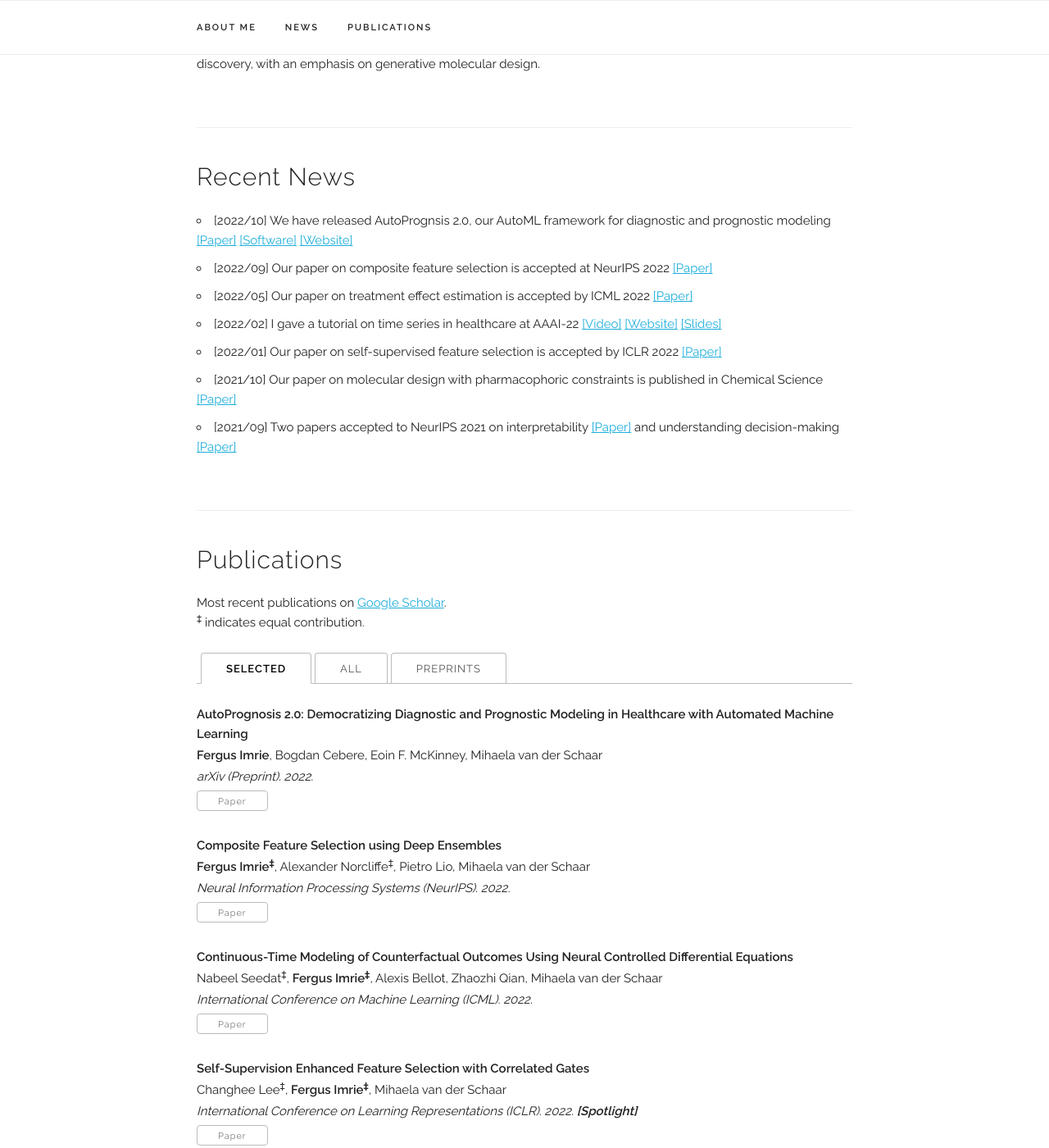
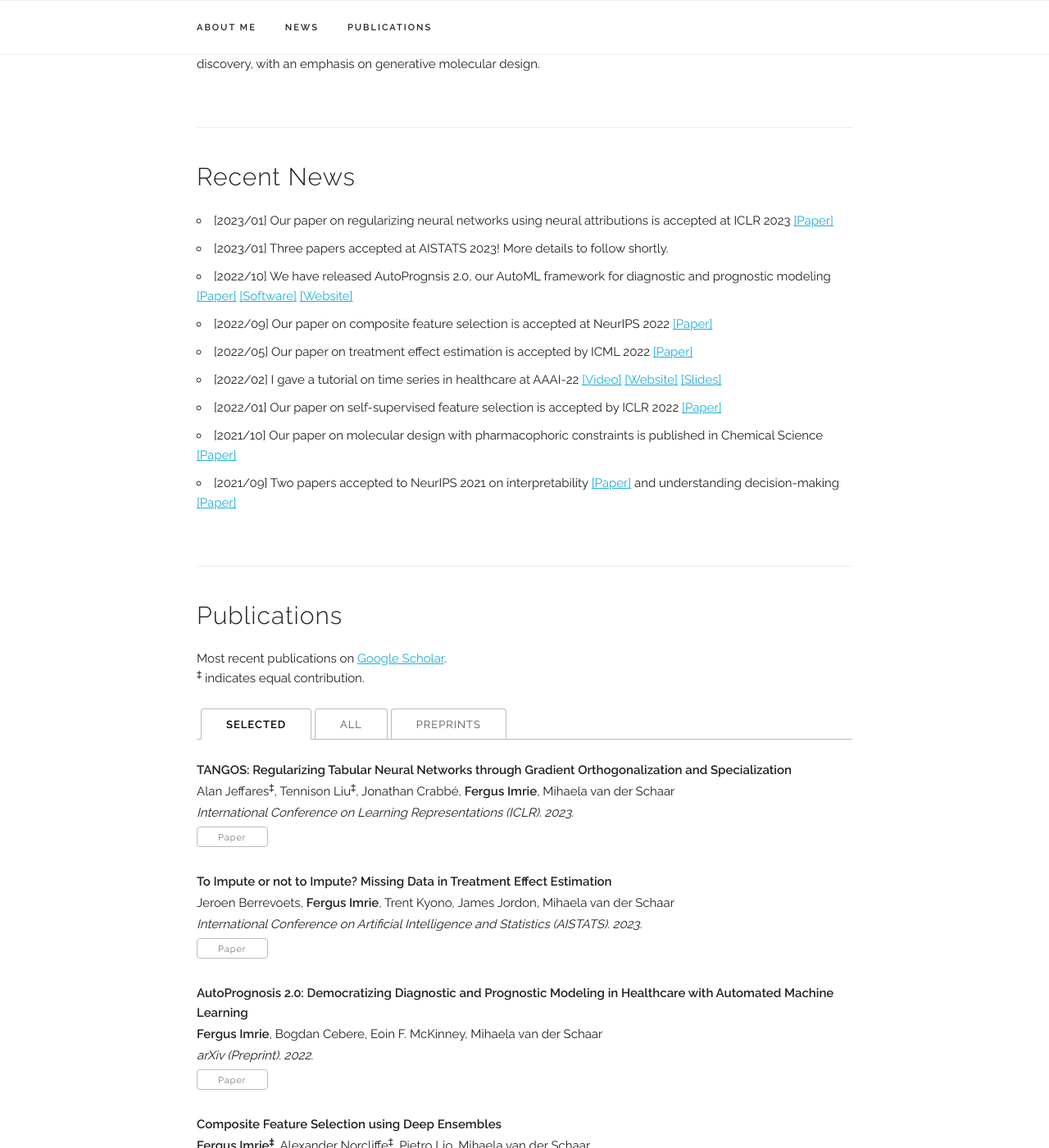
Before and after one commit to fimrie/fimrie.github.io, a Jekyll site: the page built from index.html, in a window 1280 px wide and 1400 px high, scrolled down 598 px. Shown: the whole window at 82% size. Built offline with Jekyll 4.4.1, drawn with Linux system fonts in a browser that asks for light colours; some web fonts are replaced.

Commit message:
update news and publications

```diff
--- a/_data/publications.yaml
+++ b/_data/publications.yaml
@@ -1,4 +1,18 @@
 papers:
+  - title: "TANGOS: Regularizing Tabular Neural Networks through Gradient Orthogonalization and Specialization"
+    authors: "Alan Jeffares<sup>‡</sup>, Tennison Liu<sup>‡</sup>, Jonathan Crabbé, <b>Fergus Imrie</b>, Mihaela van der Schaar"
+    venue: "International Conference on Learning Representations (ICLR). 2023."
+    paper_pdf: "https://openreview.net/pdf?id=n6H86gW8u0d"
+    selected: y
+    preprint: n
+
+  - title: "To Impute or not to Impute? Missing Data in Treatment Effect Estimation"
+    authors: "Jeroen Berrevoets, <b>Fergus Imrie</b>, Trent Kyono, James Jordon, Mihaela van der Schaar"
+    venue: "International Conference on Artificial Intelligence and Statistics (AISTATS). 2023."
+    paper_pdf: "https://arxiv.org/abs/2202.02096"
+    selected: y
+    preprint: n
+
   - title: "AutoPrognosis 2.0: Democratizing Diagnostic and Prognostic Modeling in Healthcare with Automated Machine Learning"
     authors: "<b>Fergus Imrie</b>, Bogdan Cebere, Eoin F. McKinney, Mihaela van der Schaar"
     venue: "arXiv (Preprint). 2022."
@@ -31,13 +45,6 @@ papers:
     venue: "International Conference on Machine Learning (ICML). 2022."
     paper_pdf: "https://proceedings.mlr.press/v162/seedat22b.html"
     selected: y
-
-  - title: "To Impute or not to Impute? Missing Data in Treatment Effect Estimation"
-    authors: "Jeroen Berrevoets, <b>Fergus Imrie</b>, Trent Kyono, James Jordon, Mihaela van der Schaar"
-    venue: "arXiv (Preprint). 2022."
-    paper_pdf: "https://arxiv.org/abs/2202.02096"
-    selected: n
-    preprint: y
 
   - title: "Incorporating Target-Specific Pharmacophoric Information into Deep Generative Models for Fragment Elaboration"
     authors: "Thomas E Hadfield, <b>Fergus Imrie</b>, Andy Merritt, Kristian Birchall, Charlotte M Deane"
--- a/index.html
+++ b/index.html
@@ -22,6 +22,8 @@ title: Home
 <div class="docs-section" id="news">
   <h4>Recent News</h4>
   <ul>
+    <li>[2023/01] Our paper on regularizing neural networks using neural attributions is accepted at ICLR 2023 <a href="https://openreview.net/pdf?id=n6H86gW8u0d">[Paper]</a></li>
+    <li>[2023/01] Three papers accepted at AISTATS 2023! More details to follow shortly.</li>
     <li>[2022/10] We have released AutoPrognsis 2.0, our AutoML framework for diagnostic and prognostic modeling <a href="https://arxiv.org/abs/2210.12090">[Paper]</a> <a href="https://github.com/vanderschaarlab/AutoPrognosis">[Software]</a> <a href="https://www.autoprognosis.vanderschaar-lab.com/">[Website]</a></li>
     <li>[2022/09] Our paper on composite feature selection is accepted at NeurIPS 2022 <a href="https://openreview.net/forum?id=-9PV7GKwYpM">[Paper]</a></li>
     <li>[2022/05] Our paper on treatment effect estimation is accepted by ICML 2022 <a href="https://proceedings.mlr.press/v162/seedat22b.html">[Paper]</a></li>
```
